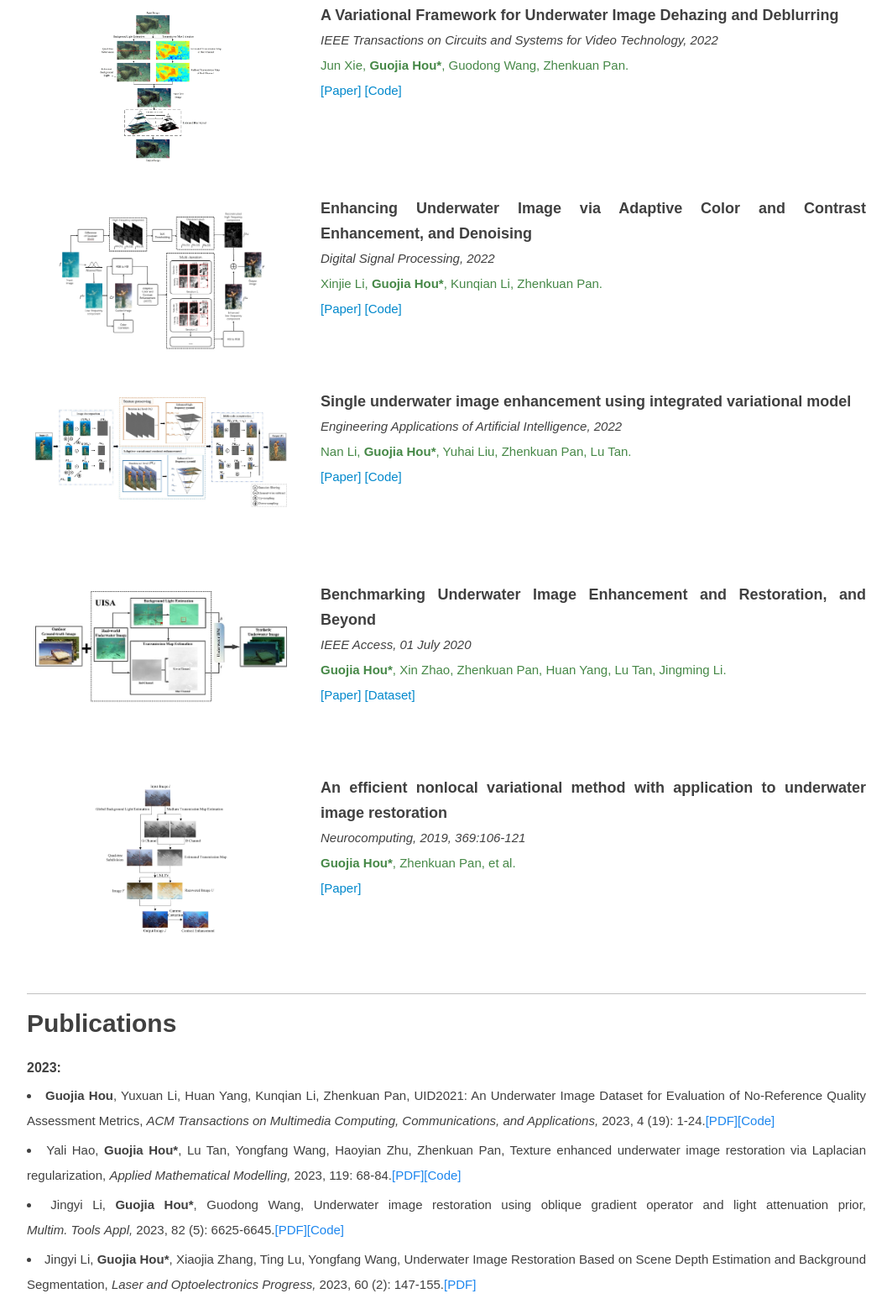
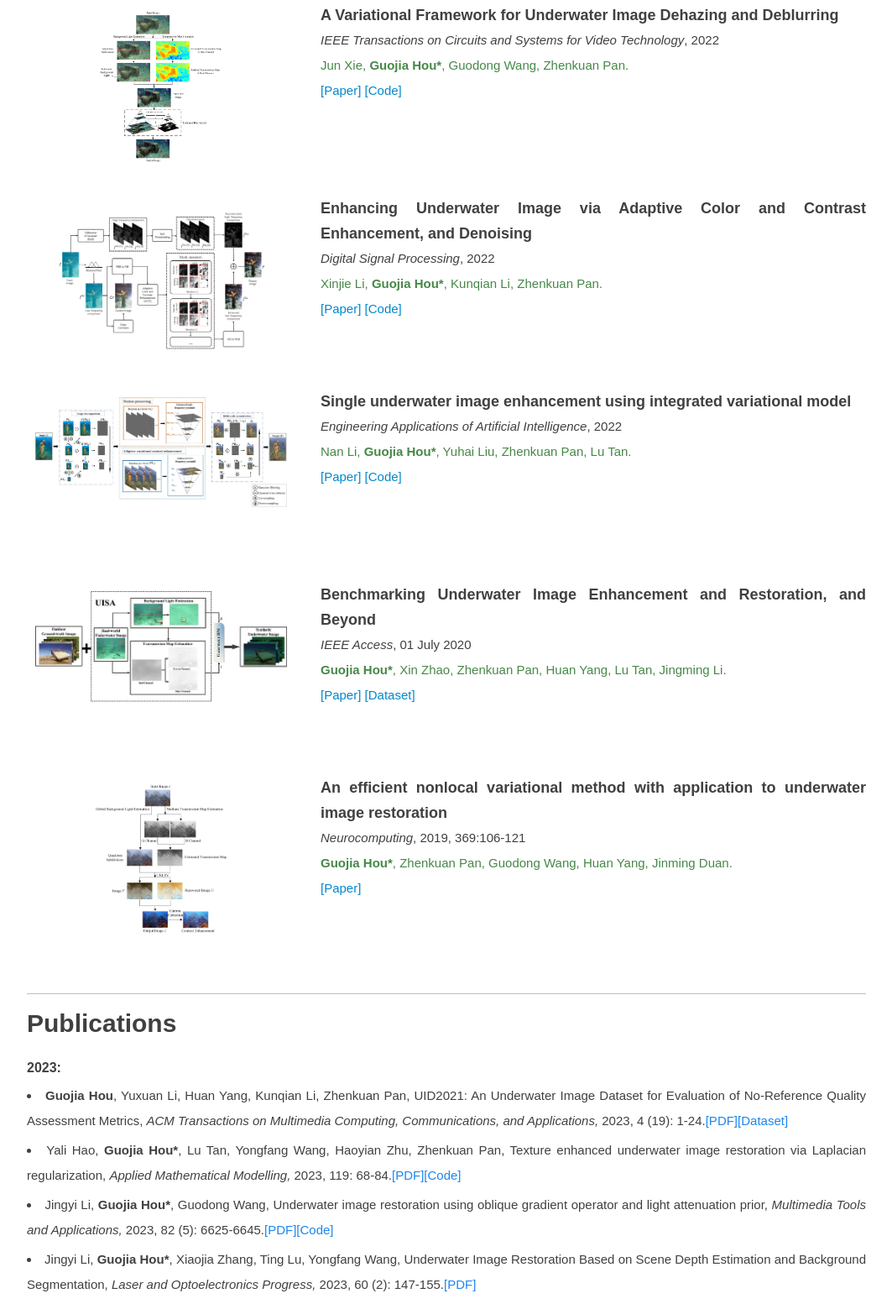
Before and after one commit to Hou-Guojia/hou-guojia.github.io, a plain HTML site: page index.html in a window 1280 px wide. Shown: the part 2327-3880 px from the top of the page at 84% size, without its empty margins (108-1171 px from the left). Drawn offline with Linux system fonts and the light colour scheme.

Commit message:
Update index.html

```diff
--- a/index.html
+++ b/index.html
@@ -315,7 +315,7 @@ li {
 	<li>
 			<div class="imgblock"><img src="resources/paper13.jpg"></img></div>
 			<span class="title">UID2021: An Underwater Image Dataset for Evaluation of No-Reference Quality Assessment Metrics</span><br>
-			<em>ACM Transactions on Multimedia Computing, Communications, and Applications, 2023</em>
+			<em>ACM Transactions on Multimedia Computing, Communications, and Applications</em>, 2023
 			<div class="info text-success normal"><b>Guojia Hou</b>, Yuxuan Li, Huan Yang, Kunqian Li, Zhenkuan Pan.</div>
 			<div class="stuff">
 				<a class="" href="https://doi.org/10.1145/3578584" target="_blank">[Paper]</a>
@@ -326,7 +326,7 @@ li {
 	<li>
 			<div class="imgblock"><img src="resources/paper14.jpg"></img></div>
 			<span class="title">Texture enhanced underwater image restoration via Laplacian regularization</span><br>
-			<em>Applied Mathematical Modelling, 2023</em>
+			<em>Applied Mathematical Modelling</em>, 2023
 			<div class="info text-success normal">Yali Hao, <b>Guojia Hou*</b>, Lu Tan, Yongfang Wang, Haoyian Zhu, Zhenkuan Pan.</div>
 			<div class="stuff">
 				<a class="" href="https://doi.org/10.1016/j.apm.2023.02.004" target="_blank">[Paper]</a>
@@ -337,7 +337,7 @@ li {
 	<li>
 			<div class="imgblock"><img src="resources/paper11.jpg"></img></div>
 			<span class="title">A Variational Framework for Underwater Image Dehazing and Deblurring</span><br>
-			<em>IEEE Transactions on Circuits and Systems for Video Technology, 2022</em>
+			<em>IEEE Transactions on Circuits and Systems for Video Technology</em>, 2022
 			<div class="info text-success normal">Jun Xie, <b>Guojia Hou*</b>, Guodong Wang, Zhenkuan Pan.</div>
 			<div class="stuff">
 				<a class="" href="https://ieeexplore.ieee.org/abstract/document/9548907" target="_blank">[Paper]</a>
@@ -348,29 +348,29 @@ li {
 	<li>
 			<div class="imgblock"><img src="resources/paper12.jpg"></img></div>
 			<span class="title">Enhancing Underwater Image via Adaptive Color and Contrast Enhancement, and Denoising</span><br>
-			<em>Digital Signal Processing, 2022</em>
+			<em>Digital Signal Processing</em>, 2022
 			<div class="info text-success normal">Xinjie Li, <b>Guojia Hou*</b>, Kunqian Li, Zhenkuan Pan.</div>
 			<div class="stuff">
 				<a class="" href="https://sciencedirect.53yu.com/science/article/abs/pii/S0952197622000549" target="_blank">[Paper]</a>
-				<a class="" href="https://github.com/Hou-Guojia/UIE-IVM" target="_blank">[Code]</a>
+				<a class="" href="https://github.com/Hou-Guojia/ACCE-D" target="_blank">[Code]</a>
 			</div>
 			<div style="clear:both"></div>
 	</li>
 	<li>
 			<div class="imgblock"><img src="resources/paper15.jpg"></img></div>
 			<span class="title">Single underwater image enhancement using integrated variational model</span><br>
-			<em>Engineering Applications of Artificial Intelligence, 2022</em>
+			<em>Engineering Applications of Artificial Intelligence</em>, 2022
 			<div class="info text-success normal">Nan Li, <b>Guojia Hou*</b>, Yuhai Liu, Zhenkuan Pan, Lu Tan.</div>
 			<div class="stuff">
 				<a class="" href="https://doi.org/10.1016/j.dsp.2022.103660" target="_blank">[Paper]</a>
-				<a class="" href="https://github.com/Hou-Guojia/ACCE-D" target="_blank">[Code]</a>
+				<a class="" href="https://github.com/Hou-Guojia/UIE-IVM" target="_blank">[Code]</a>
 			</div>
 			<div style="clear:both"></div>
 	</li>
 		<li>
 			<div class="imgblock"><img src="resources/paper1.jpg"></img></div>
 			<span class="title">Benchmarking Underwater Image Enhancement and Restoration, and Beyond</span><br>
-			<em>IEEE Access, 01 July 2020</em>
+			<em>IEEE Access</em>, 01 July 2020
 			<div class="info text-success normal"><b>Guojia Hou*</b>, Xin Zhao, Zhenkuan Pan, Huan Yang, Lu Tan, Jingming Li.</div>
 			<div class="stuff">
 				<a class="" href="https://ieeexplore.ieee.org/document/9130676" target="_blank">[Paper]</a>
@@ -395,8 +395,8 @@ li {
 			<div class="imgblock"><img src="resources/paper5.jpg"></img></div>
 			<span class="title">An efficient nonlocal variational method with application to underwater image restoration
 			</span><br>
-			<em>Neurocomputing, 2019, 369:106-121</em>
-			<div class="info text-success normal"><strong>Guojia Hou*</strong>, Zhenkuan Pan, et al.</div>
+			<em>Neurocomputing</em>, 2019, 369:106-121
+			<div class="info text-success normal"><strong>Guojia Hou*</strong>, Zhenkuan Pan, Guodong Wang, Huan Yang, Jinming Duan.</div>
 			<div class="stuff">
 				<a class="" href="https://www.sciencedirect.com/science/article/pii/S0925231219311798?via%3Dihub" target="_blank">[Paper]</a>
 			</div>
@@ -435,13 +435,13 @@ li {
 	<div class="title">Publications</div>
 	<h1><a id="publications-J-pages" class="anchor" href="#publications-J-pages" aria-hidden="true"><span class="octicon octicon-link"></span></a>2023:</h1>
 		<ul>
-			<li><b>Guojia Hou</b>, Yuxuan Li, Huan Yang, Kunqian Li, Zhenkuan Pan, UID2021: An Underwater Image Dataset for Evaluation of No-Reference Quality Assessment Metrics, <i><ud2>ACM Transactions on Multimedia Computing, Communications, and Applications,</ud2></i> 2023, 4 (19): 1-24.<a href="https://doi.org/10.1145/3578584" target="_blank"><font color="#1C86EE">[PDF]</font><a href="https://github.com/Hou-Guojia/UID2021" target="_blank"><font color="#1C86EE">[Code]</font></a></li>
+			<li><b>Guojia Hou</b>, Yuxuan Li, Huan Yang, Kunqian Li, Zhenkuan Pan, UID2021: An Underwater Image Dataset for Evaluation of No-Reference Quality Assessment Metrics, <i><ud2>ACM Transactions on Multimedia Computing, Communications, and Applications,</ud2></i> 2023, 4 (19): 1-24.<a href="https://doi.org/10.1145/3578584" target="_blank"><font color="#1C86EE">[PDF]</font><a href="https://github.com/Hou-Guojia/UID2021" target="_blank"><font color="#1C86EE">[Dataset]</font></a></li>
 		</ul>
 		<ul>
 			<li>Yali Hao, <b>Guojia Hou*</b>, Lu Tan, Yongfang Wang, Haoyian Zhu, Zhenkuan Pan, Texture enhanced underwater image restoration via Laplacian regularization, <i><ud2>Applied Mathematical Modelling,</ud2></i> 2023, 119: 68-84.<a href="https://doi.org/10.1016/j.apm.2023.02.004" target="_blank"><font color="#1C86EE">[PDF]</font><a href="https://github.com/Hou-Guojia/ULV" target="_blank"><font color="#1C86EE">[Code]</font></a></li>
 		</ul>
 		<ul>
-			<li>Jingyi Li, <b>Guojia Hou*</b>, Guodong Wang, Underwater image restoration using oblique gradient operator and light attenuation prior, <i><ud2>Multim. Tools Appl,</ud2></i> 2023, 82 (5): 6625-6645.<a href="https://link.springer.com/article/10.1007/s11042-022-13605-5" target="_blank"><font color="#1C86EE">[PDF]</font><a href="https://github.com/Hou-Guojia/OGO-ULAP" target="_blank"><font color="#1C86EE">[Code]</font></a></li>
+			<li>Jingyi Li, <b>Guojia Hou*</b>, Guodong Wang, Underwater image restoration using oblique gradient operator and light attenuation prior, <i><ud2> Multimedia Tools and Applications,</ud2></i> 2023, 82 (5): 6625-6645.<a href="https://link.springer.com/article/10.1007/s11042-022-13605-5" target="_blank"><font color="#1C86EE">[PDF]</font><a href="https://github.com/Hou-Guojia/OGO-ULAP" target="_blank"><font color="#1C86EE">[Code]</font></a></li>
 		</ul>
 		<ul>
 			<li>Jingyi Li, <b>Guojia Hou*</b>, Xiaojia Zhang, Ting Lu, Yongfang Wang, Underwater Image Restoration Based on Scene Depth Estimation and Background Segmentation, <i><ud2>Laser and Optoelectronics Progress,</ud2></i> 2023, 60 (2): 147-155.<a href="https://kns.cnki.net/kcms2/article/abstract?v=3uoqIhG8C44YLTlOAiTRKu87-SJxoEJu6LL9TJzd50nLfdxeqT9h87HYIQNfwAxXLGBXaD4APmDXsntFLCRw4bjMHc085uOX&uniplatform=NZKPT" target="_blank"><font color="#1C86EE">[PDF]</font></li>
@@ -451,13 +451,13 @@ li {
 			<li>Jun Xie, <b>Guojia Hou*</b>, Guodong Wang, Zhenkuan Pan, A Variational Framework for Underwater Image Dehazing and Deblurring, <i><ud2>IEEE Transactions on Circuits and Systems for Video Technology,</ud2></i> 2022, 6 (32): 3514-3526.<a href="https://ieeexplore.ieee.org/abstract/document/9548907" target="_blank"><font color="#1C86EE">[PDF]</font><a href="https://github.com/Hou-Guojia/UNTV" target="_blank"><font color="#1C86EE">[Code]</font></a></li>
 			<li>Xinjie Li, <b>Guojia Hou*</b>, Kunqian Li, Zhenkuan Pan, Enhancing Underwater Image via Adaptive Color and Contrast Enhancement, and Denoising, <i><ud2>Engineering Applications of Artificial Intelligence,</ud2></i> 2022, 111: 104759.<a href="https://sciencedirect.53yu.com/science/article/abs/pii/S0952197622000549" target="_blank"><font color="#1C86EE">[PDF]</font><a href="https://github.com/Hou-Guojia/ACCE-D" target="_blank"><font color="#1C86EE">[Code]</font></a></li>
 			<li>Nan Li, <b>Guojia Hou*</b>, Yuhai Liu, Zhenkuan Pan, Lu Tan, Single underwater image enhancement using integrated variational model, <i><ud2>Digital Signal Processing,</ud2></i> 2022, 129: 103660.<a href="https://doi.org/10.1016/j.dsp.2022.103660" target="_blank"><font color="#1C86EE">[PDF]</font><a href="https://github.com/Hou-Guojia/UIE-IVM" target="_blank"><font color="#1C86EE">[Code]</font></a></li>
-			<li class="four">Qi Qi, Kunqian Li, Haiyong Zheng, Xiang Gao, <b>Guojia Hou</b>, Kun Sun, SGUIE-Net: Semantic Attention Guided Underwater Image Enhancement With Multi-Scale Perception, <i><ud2>IEEE Trans. Image Process</ud2></i>, 2022, 31: 6816-6830.<a href="https://ieeexplore.ieee.org/document/9930878" target="_blank"><font color="#1C86EE">[PDF]</font></a></li>
+			<li class="four">Qi Qi, Kunqian Li, Haiyong Zheng, Xiang Gao, <b>Guojia Hou</b>, Kun Sun, SGUIE-Net: Semantic Attention Guided Underwater Image Enhancement With Multi-Scale Perception, <i><ud2>IEEE Transactions on Image Processing</ud2></i>, 2022, 31: 6816-6830.<a href="https://ieeexplore.ieee.org/document/9930878" target="_blank"><font color="#1C86EE">[PDF]</font></a></li>
 			<li>Ting Lu, <b>Guojia Hou*</b>, Zhenkuan Pan, Guodong Wang, Underwater Image Quality Assessment Based on HVS, <i><ud2>Computer Science,</ud2></i> 2022, 49(5): 98-104.<a href="https://doi.org/10.11896/jsjkx.210100224" target="_blank"><font color="#1C86EE">[PDF]</font>
 		</ul>
 
 	<h1><a id="publications-J-pages" class="anchor" href="#publications-J-pages" aria-hidden="true"><span class="octicon octicon-link"></span></a>2021:</h1>
 	<ul>
-	<li>	Jun Xie, <b>Guojia Hou*</b>, Xinjie Li, Teng Ren ,Zhenkuan Pan, Blind Restoration for Underwater Image Based on Sparse Prior of Red Channel, <i><ud2>Laser and Optoelectronics Progress, </ud2></i>2021, 58(16): 1610014-1-11.<a href="https://kns.cnki.net/kcms2/article/abstract?v=3uoqIhG8C44YLTlOAiTRKibYlV5Vjs7iy_Rpms2pqwbFRRUtoUImHcjg9K9l04N53kEyaq2F2Ucy85xMAccQ_r3b9LYzcOVV&uniplatform=NZKPT" target="_blank"><font color="#1C86EE">[PDF]</font></a></li>
+	<li>	Jun Xie, <b>Guojia Hou*</b>, Xinjie Li, Teng Ren ,Zhenkuan Pan, Blind Restoration for Underwater Image Based on Sparse Prior of Red Channel, <i><ud2>Laser and Optoelectronics Progress, </ud2></i>2021, 58(16): 1610014-1-11.<a href="https://www.opticsjournal.net/Articles/OJ18467cc5f2b6a69e/Abstract" target="_blank"><font color="#1C86EE">[PDF]</font></a></li>
 
 	<li>	Lei Chen, Guodong Wang, <b>Guojia Hou*</b>, Multi-scale and Multi-column Convolutional Neural Network for Crowd Density Estimation, <i><ud2>Multimedia Tools and Applications, </ud2></i>2021, 80(5): 6661-6674.<a href="https://link.springer.com/article/10.1007%2Fs11042-020-10002-8" target="_blank"><font color="#1C86EE">[PDF]</font></a></li>
 
@@ -467,7 +467,7 @@ li {
 
 <ul>
 <li> <strong>Guojia Hou*, </strong>Jingming Li, Guodong Wang, Huan Yang, Baoxiang Huang, Zhenkuan Pan*, A Novel Dark Channel Prior Guided Variational Framework for Underwater Image Restoration,  <i><ud2> Journal of Visual Communication and Image Representation,  </ud2></i> 2020, 66: 102732.<a href="https://doi.org/10.1016/j.jvcir.2019.102732" target="_blank"><font color="#1C86EE">[PDF]</font></a></li>
-<li> <strong>Guojia Hou*, </strong>Jingming Li, Guodong Wang, Zhenkuan Pan, Xin Zhao, Underwater image dehazing and denoising via curvature variation regularization, <i><ud2>Multimedia Tools and Applications,  </ud2></i> 2020, 79: 20199–20219.<a href="https://doi.org/10.1007/s11042-020-08759-z" target="_blank"><font color="#1C86EE">[PDF]</font></a></li>
+<li> <strong>Guojia Hou*, </strong>Jingming Li, Guodong Wang, Zhenkuan Pan, Xin Zhao, Underwater image dehazing and denoising via curvature variation regularization, <i><ud2>Multimedia Tools and Applications,  </ud2></i> 2020, 79: 20199-20219.<a href="https://doi.org/10.1007/s11042-020-08759-z" target="_blank"><font color="#1C86EE">[PDF]</font></a></li>
 <li> <strong>Guojia Hou*, </strong>Xin Zhao, Zhenkuan Pan*, Huan Yang, Lu Tan and Jingming Li, Benchmarking Underwater Image Enhancement and Restoration, and Beyond, <i><ud2>IEEE Access,  </ud2></i>  2020, 8: 122078-122091. <a href="https://ieeexplore.ieee.org/document/9130676" target="_blank"><font color="#1C86EE">[PDF]</font></a></li>
 <li>Xinjie Li, <strong>Guojia Hou*,</strong> Lu Tan, Wanquan Liu, A Hybrid Framework for Underwater Image Enhancement, <i><ud2>IEEE Access,  </ud2></i>  2020, 10, 197448-197462. <a href="https://ieeexplore.ieee.org/document/9242235" target="_blank"><font color="#1C86EE">[PDF]</font></a> <a href="https://github.com/Hou-Guojia/A-Hybrid-Framework-for-Underwater-Image-Enhancement" target="_blank"><font color="#1C86EE">[Code]</font></a> </li>
 <li>Jingming Li, <strong>Guojia Hou*</strong>, Zhenkuan Pan, Yuhai Liu, Xin Zhao, Guodong Wang, Underwater Image Restoration Based on a Laplace Operator Prior Term,  <i><ud2>Laser & Optoelectronics Progress, </ud2></i> 2020, 57(16): 161026. <a href="https://dx.doi.org/10.3788/LOP57.161026" target="_blank"><font color="#1C86EE">[PDF]</font></a></li>
```
